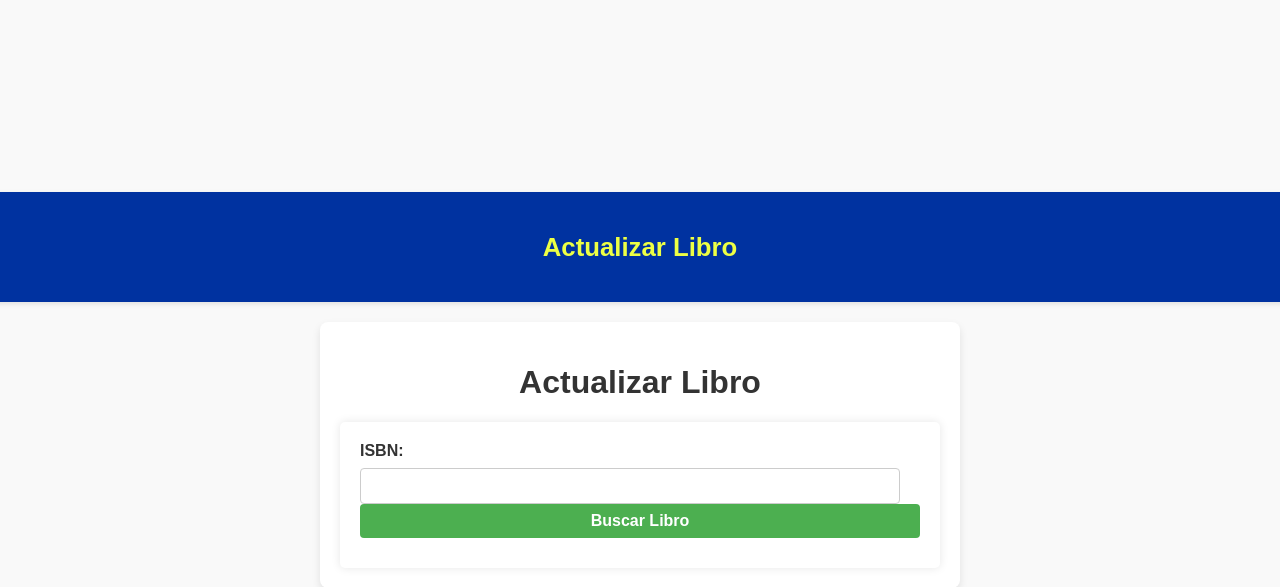
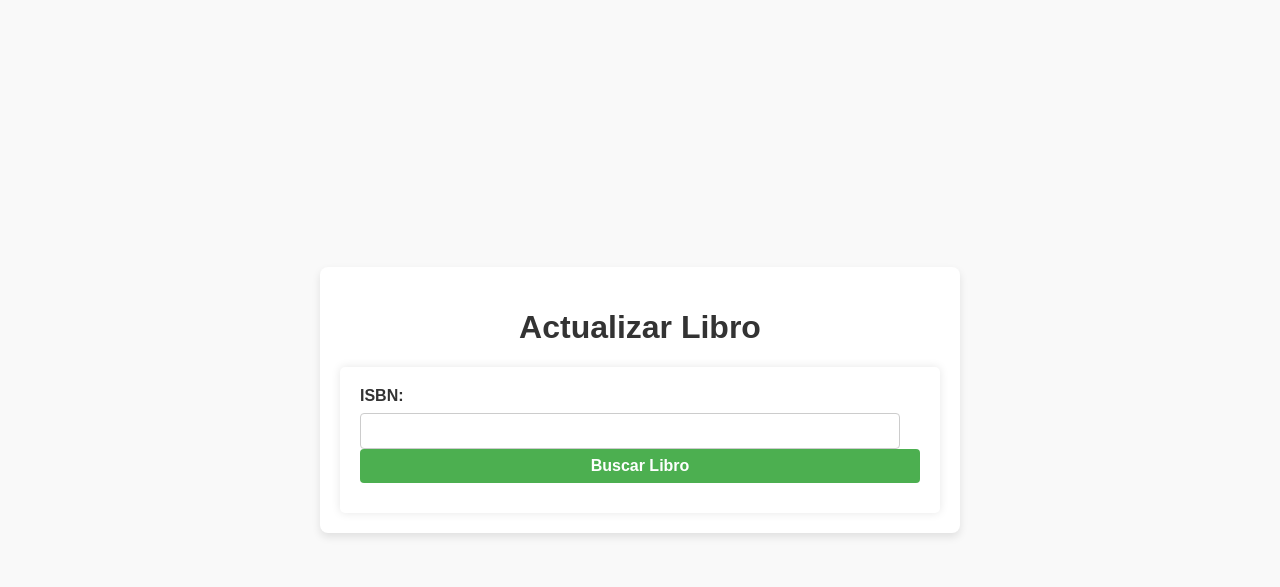
Before and after one commit to RobertoJimenez25/Libreria, a PHP site: page /actualizarLibro.php in a window 1280 px wide. Shown: the top 587 px of the page. Run offline with PHP 8.4, Linux system fonts and the light colour scheme.

Commit message:
Subo el Actualizar 2.0

```diff
--- a/ProyectoWeb1/actualizarLibro.php
+++ b/ProyectoWeb1/actualizarLibro.php
@@ -110,9 +110,7 @@ if ($_SERVER['REQUEST_METHOD'] == 'POST') {
         <link rel="stylesheet" href="./styles/stylesactualizarLibro.css">
     </head>
     <body>
-    <header class="header">
-        <h3>Actualizar Libro</h3>
-    </header>
+
     <div class="form-container">
         <h1>Actualizar Libro</h1>
         <form action="ActualizarLibro.php" method="post">
```
